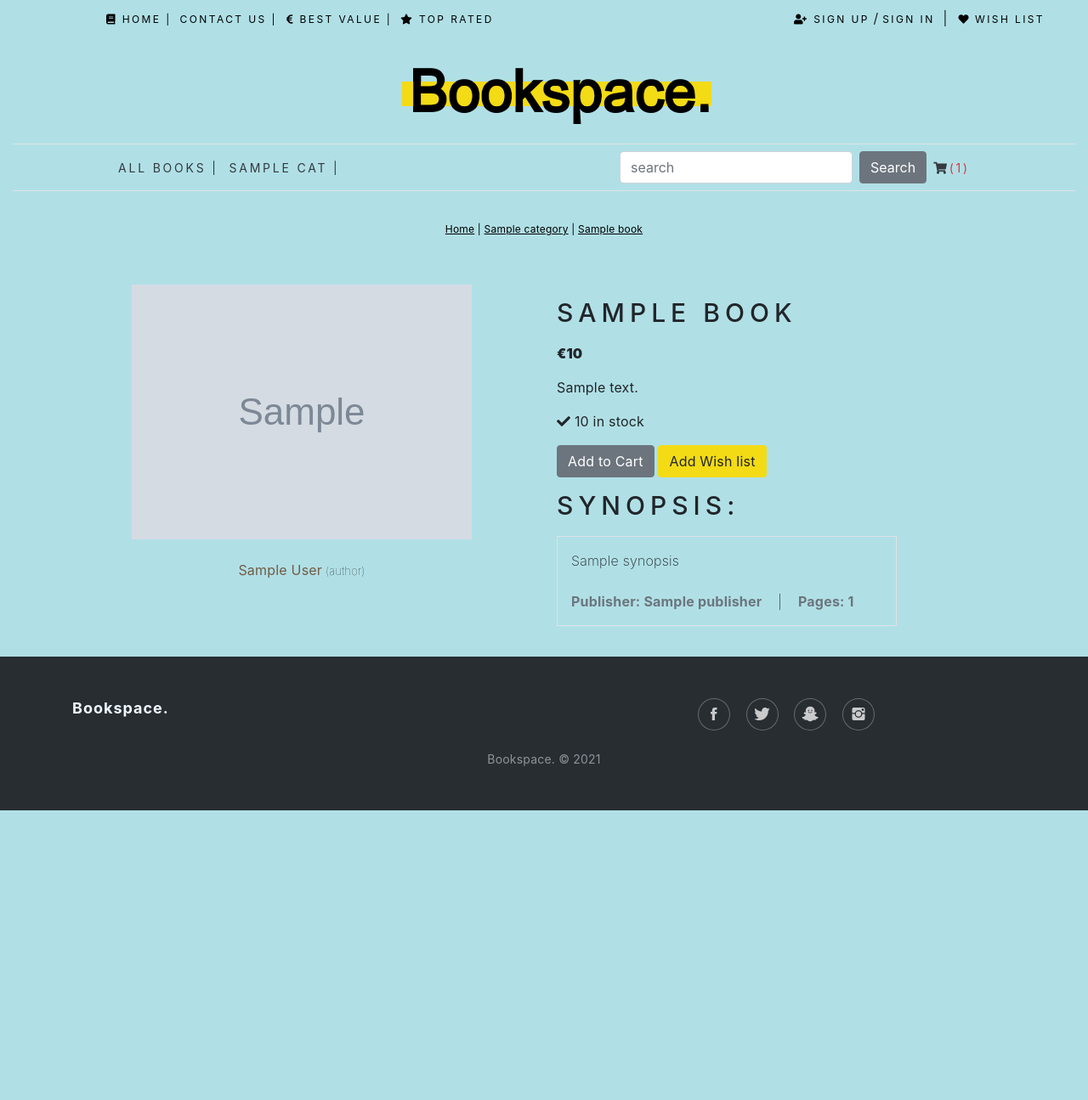
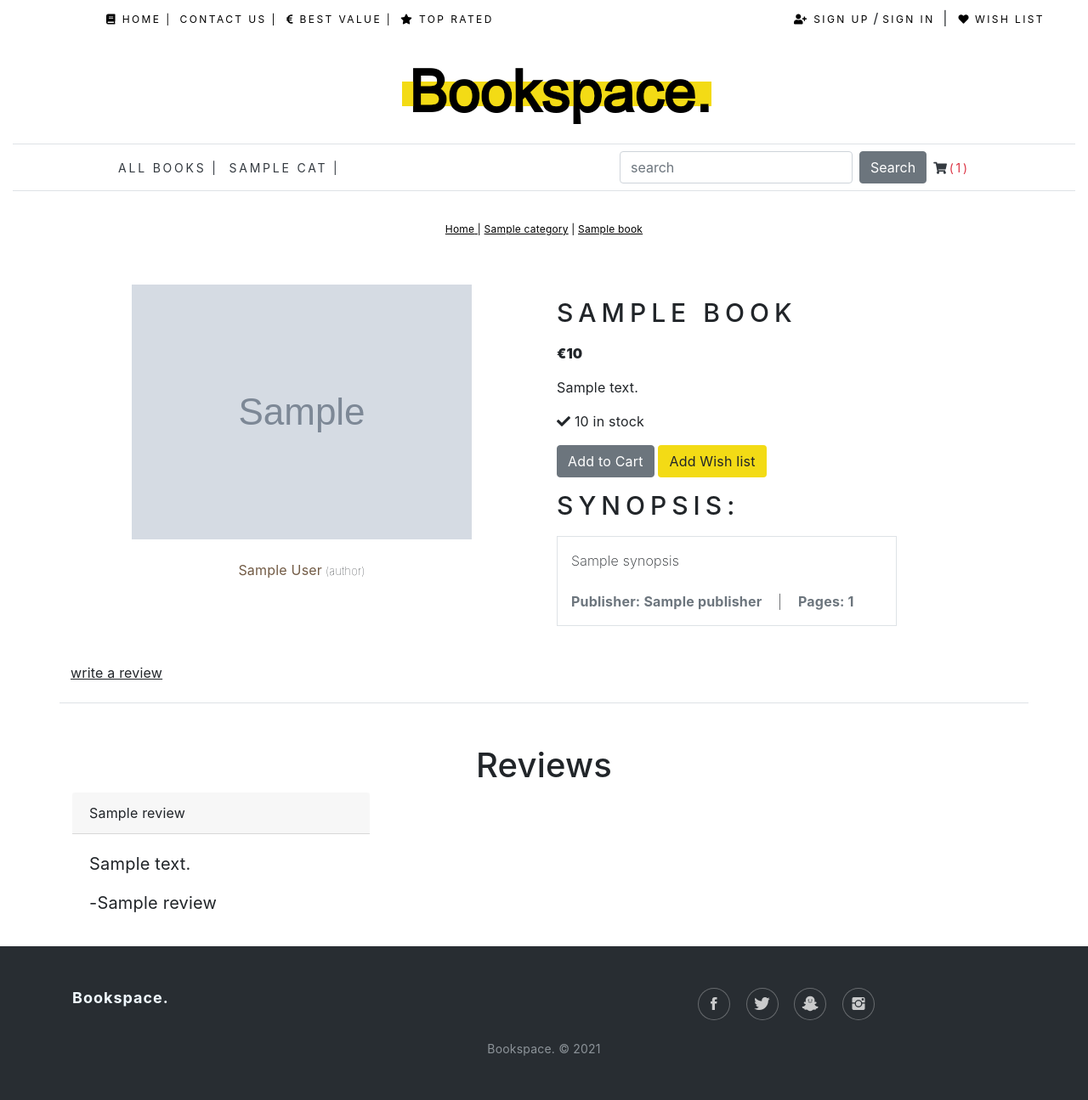
Before and after one commit to taiwo0007/Book-Store-Group-Project, a Django app: template store/shop/templates/shop/book.html in a window 1280 px wide; the page is wider, and only the part inside the window is pictured. Shown: that part at 85% size. Before the commit the page ends 954 px from the top of that part, so only its background shows below. Run offline with Django 3.2, Linux system fonts and the light colour scheme; the template is opened without the code that fills it: most values are stand-ins (such as "Sample title", 1, 10 or a date in 2020); grey boxes marked "Sample" are stand-in pictures; some libraries are stand-ins or nearby versions.

Commit message:
review functioanlity part 1

```diff
--- a/store/shop/templates/base.html
+++ b/store/shop/templates/base.html
@@ -13,9 +13,17 @@
     <link rel="stylesheet" href="https://cdnjs.cloudflare.com/ajax/libs/ionicons/2.0.1/css/ionicons.min.css">
 	<title>{% block title %}{% endblock %}</title>
 </head>
-<body style="background-color:powderblue">
+<body style="background-color:white">
 	<style>
+		.card-body{
+			background-color: white;
+			border:0px;
 
+		}
+		.card{
+			box-shadow: 0px 0px;
+			border:0px;
+		}
 	</style>
 
 	<div class="container-fluid">
@@ -47,6 +55,8 @@
 	<script src="https://stackpath.bootstrapcdn.com/bootstrap/4.5.0/js/bootstrap.min.js" integrity="sha384-OgVRvuATP1z7JjHLkuOU7Xw704+h835Lr+6QL9UvYjZE3Ipu6Tp75j7Bh/kR0JKI" crossorigin="anonymous"></script>
 	<script src="https://cdnjs.cloudflare.com/ajax/libs/jquery/3.2.1/jquery.min.js"></script>
     <script src="https://cdnjs.cloudflare.com/ajax/libs/twitter-bootstrap/4.1.3/js/bootstrap.bundle.min.js"></script>
+	<script src="https://cdnjs.cloudflare.com/ajax/libs/jquery/3.6.0/jquery.js" integrity="sha512-n/4gHW3atM3QqRcbCn6ewmpxcLAHGaDjpEBu4xZd47N0W2oQ+6q7oc3PXstrJYXcbNU1OHdQ1T7pAP+gi5Yu8g==" crossorigin="anonymous"></script>
+
 
 </body>
 </html>
--- a/store/shop/templates/footer.html
+++ b/store/shop/templates/footer.html
@@ -1,3 +1,7 @@
+
+
+
+
 <div class="footer-dark">
         <footer>
             <div class="container">
@@ -14,3 +18,4 @@
                 <p class="copyright">Bookspace. © 2021</p>
             </div>
         </footer>
+    </div>
--- a/store/shop/templates/shop/book.html
+++ b/store/shop/templates/shop/book.html
@@ -1,5 +1,6 @@
 {% extends "base.html" %}
 {% load static %}
+{% load crispy_forms_tags %}
 {% block metadescription %}
 {{ book.description|truncatewords:155 }}
 {% endblock %}
@@ -8,27 +9,32 @@
 {% endblock %}
 {% block content %}
 
-    <div  class = "row my_prod_row_class">
+
+<div class="row my_prod_row_class">
 
 
-        <div  class ="container ">
+    <div class="container ">
 
 
-            <div  class = "text-center mx-auto py-3">
+        <div class="text-center mx-auto py-3">
 
-                <u><p ><a href="{% url 'shop:allBookCat' %}">Home</a></u> | <u><a href="{{ book.category.get_absolute_url }}">{{book.category}}</a></u> | <u>{{book.title}}</p></u>
+            <u>
+                <p><a href="{% url 'shop:allBookCat' %}">Home</a>
+            </u> | <u><a href="{{ book.category.get_absolute_url }}">{{book.category}}</a></u> | <u>{{book.title}}</p>
+                </u>
         </div>
         <br>
-            <div class ="row">
-                <div class = "col-12 col-sm-12 col-lg-6 text-center">
+        <div class="row">
+            <div class="col-12 col-sm-12 col-lg-6 text-center">
                 <div>
                     <img src="{{book.image.url}}" alt="{{book.title}}">
                     <br><br>
 
-                        <span style="color: rgb(114, 91, 69);">{{book.author}}</span><span style="font-size: small; font-weight: lighter;"> (author)</span>
+                    <span style="color: rgb(114, 91, 69);">{{book.author}}</span><span
+                        style="font-size: small; font-weight: lighter;"> (author)</span>
                 </div>
             </div>
-                <div class = "col-12 col-sm-12 col-md-12 col-lg-6">
+            <div class="col-12 col-sm-12 col-md-12 col-lg-6">
                 <div>
                     <h1 class="my_prod_title">{{book.title}}</h1>
                     <p style="font-weight: 900;">€{{book.price}}</p>
@@ -39,19 +45,90 @@
                     <p class="text-justify my_prod_text"><b>Out of Stock</b></p>
                     {% else %}
                     <a class="btn btn-secondary" href="{% url 'cart:add_cart' book.id %}">Add to Cart</a>
-                            <a style="background-color: #f3db15;" class="btn btn-alert" href="{% url 'shop:add_wishlist' book.category.pk book.pk %}">Add Wish list</a>
+                    <a style="background-color: #f3db15;" class="btn btn-alert"
+                        href="{% url 'shop:add_wishlist' book.category.pk book.pk %}">Add Wish list</a>
                     {% endif %}
                     <br>
 
                     <h3 class="my_prod_title">Synopsis: </h3>
-                        <p  style="width:400px; font-weight: 200;" class="text-justify my_prod_text my_title border p-3">{{book.synopsis}}
+                    <p style="width:400px; font-weight: 200;" class="text-justify my_prod_text my_title border p-3">
+                        {{book.synopsis}}
                         <br>
                         <br>
-                        <span style="font-weight: bold;" class="text-secondary">Publisher: {{book.publisher}}</span> <span>&nbsp;&nbsp; |&nbsp; &nbsp;</span> <span style="font-weight: bold;" class="text-secondary"> Pages: {{book.num_pages}}</span>
+                        <span style="font-weight: bold;" class="text-secondary">Publisher: {{book.publisher}}</span>
+                        <span>&nbsp;&nbsp; |&nbsp; &nbsp;</span> <span style="font-weight: bold;"
+                            class="text-secondary"> Pages: {{book.num_pages}}</span>
                     </p>
                 </div>
             </div>
         </div>
     </div>
+
 </div>
+<div class="container">
+    <div class="row border-bottom mb-5">
+    <p  id="b"  class="btn" style="text-decoration: underline; float: right; margin-right: 50px;">write a review</p>
+</div>
+    <div class="j row">
+        <div class="col-12">
+            <form style="display: none;" id="r" action="add_review/" method="post">
+                {% csrf_token %}
+                {{ form|crispy}}
+                {% if user.is_authenticated %}
+                <button class="btn btn-secondary" type="submit">Save</button>
+                {% else %}
+                <p>Sign in to review</p>
+                {% endif %}
+            </form>
+        </div>
+    </div>
+    <div class="row">
+        <div class="col-12">
+            <h1 class="text-center">Reviews</h1>
+        </div>
+        {% if reviews %}
+
+        {% for review in reviews%}
+        <div class="col-4">
+
+
+            <div  class="card">
+                <div class="card-header">
+                    {{review.subject}}
+                </div>
+                <div class="card-body">
+                    <blockquote class="blockquote mb-0">
+                        <p>{{review.comment}}</p>
+                        <footer class=""><p>-{{review.name}}</p></footer>
+                        <blockquote>
+                </div>
+
+            </div>
+
+
+            </div>
+    {%endfor%}
+
+</div>
+    {% else %}
+    <div class="row">
+    <p class="text-center">No reviews</p>
+</div>
+    {%endif%}
+</div>
+
+<script>
+
+    texter = document.querySelector("#b");
+    para = document.querySelector("#r");
+
+    function gofunc(){
+        para.style.display = "block"
+
+    }
+
+    texter.addEventListener('click', gofunc)
+
+</script>
+
 {% endblock %}
--- a/store/shop/templates/top-navbar.html
+++ b/store/shop/templates/top-navbar.html
@@ -1,7 +1,7 @@
 <div class="container" >
 	<div  class="my_custom_menu">
 
-		<ul style="background-color: powderblue; "class="text-right">
+		<ul class="text-right">
 
 			<li  class="mt-2" style="float: left; margin-right: -10px;">
 				<i class="fas fa-book"></i>
--- a/store/shop/urls.py
+++ b/store/shop/urls.py
@@ -18,6 +18,7 @@ urlpatterns = [
     path('<uuid:book_id>/delete', views.delete_from_wishList, name='wishList_delete'),
     path('top_rated/', views.topRatedBooks, name='topRatedBooks'),
     path('best_value/', views.cheapBooks, name='cheapBooks'),
+    path('<uuid:category_id>/<uuid:book_id>/add_review/', views.addReview, name="add_review")
 
 
 
--- a/store/static/css/custom.css
+++ b/store/static/css/custom.css
@@ -245,6 +245,7 @@ input[type=text], select, textarea {
   input[type=submit]:hover {
 	background-color: #45a049;
   }
+  /*
   .card-body{
 	background-color: lightcyan;
 	border: 1px solid #1C6EA4;
@@ -253,3 +254,4 @@ input[type=text], select, textarea {
 	-webkit-box-shadow: 1px 1px 15px 1px #000000;
 	box-shadow: 1px 1px 15px 1px #000000
 }
+*/
```
Also changed, not shown: store/shop/admin.py (+6 -1 lines), store/shop/forms.py (+6 -1 lines), store/shop/models.py (+13 -0 lines), store/shop/templates/shop/category.html (+2 -6 lines), store/shop/views.py (+69 -7 lines), store/db.sqlite3, store/shop/migrations/0005_review.py (added). Lines whose indentation alone changed are shown as unchanged.
